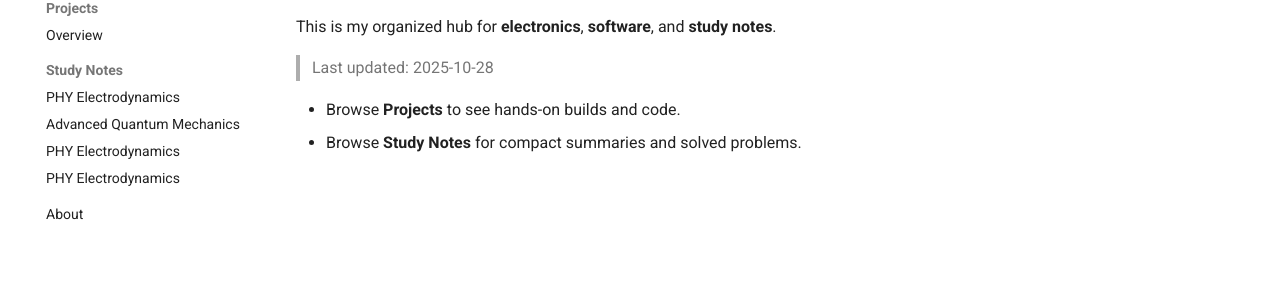
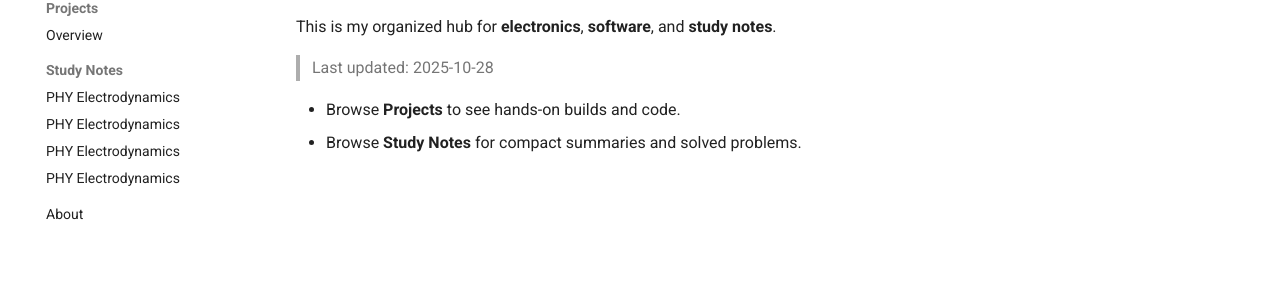
Before and after one commit to Tomas-Gradowski/portifolio, an MkDocs documentation site: the page built from docs/index.md, in a window 1280 px wide. Shown: the part 166-474 px from the top of the page. Built offline with MkDocs 1.6.1 and Material for MkDocs 9.7.7, drawn with Linux system fonts in a browser that asks for light colours; comment, search, counter and statistics services are not loaded.

Commit message:
Update path for Advanced Quantum Mechanics note

```diff
--- a/mkdocs.yml
+++ b/mkdocs.yml
@@ -19,7 +19,7 @@
       - Overview: projects/index.md
   - Study Notes:
       - PHY Electrodynamics: notes/Convex/index.md
-      - Advanced Quantum Mechanics: notes/Advanced-Quantum-Mechanics/index.md
+      - Advanced Quantum Mechanics: notes/Convex/index.md
       - Algebra III: notes/Convex/index.md
       - Probability & Statistics: notes/Convex/index.md
   - About: about.md
```
